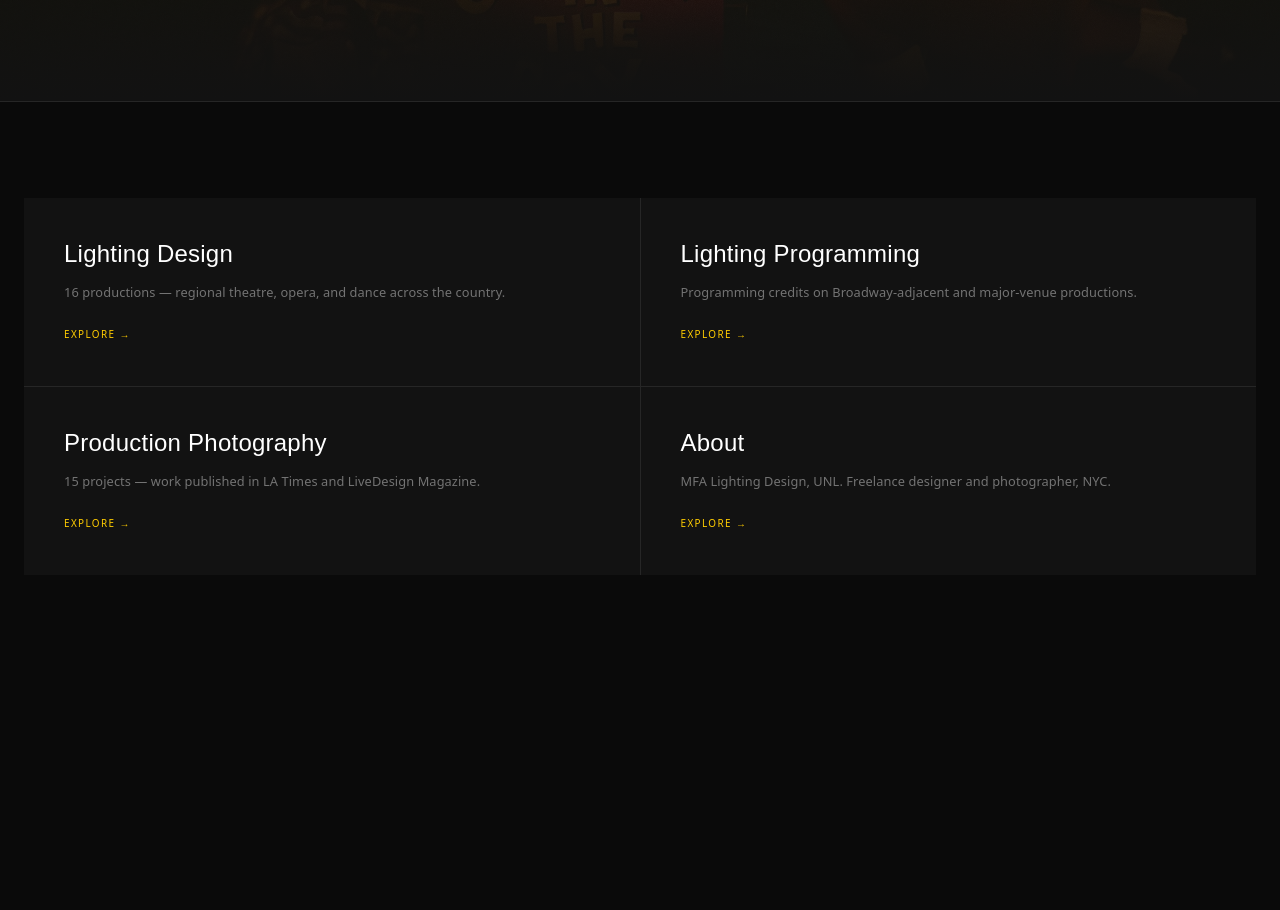
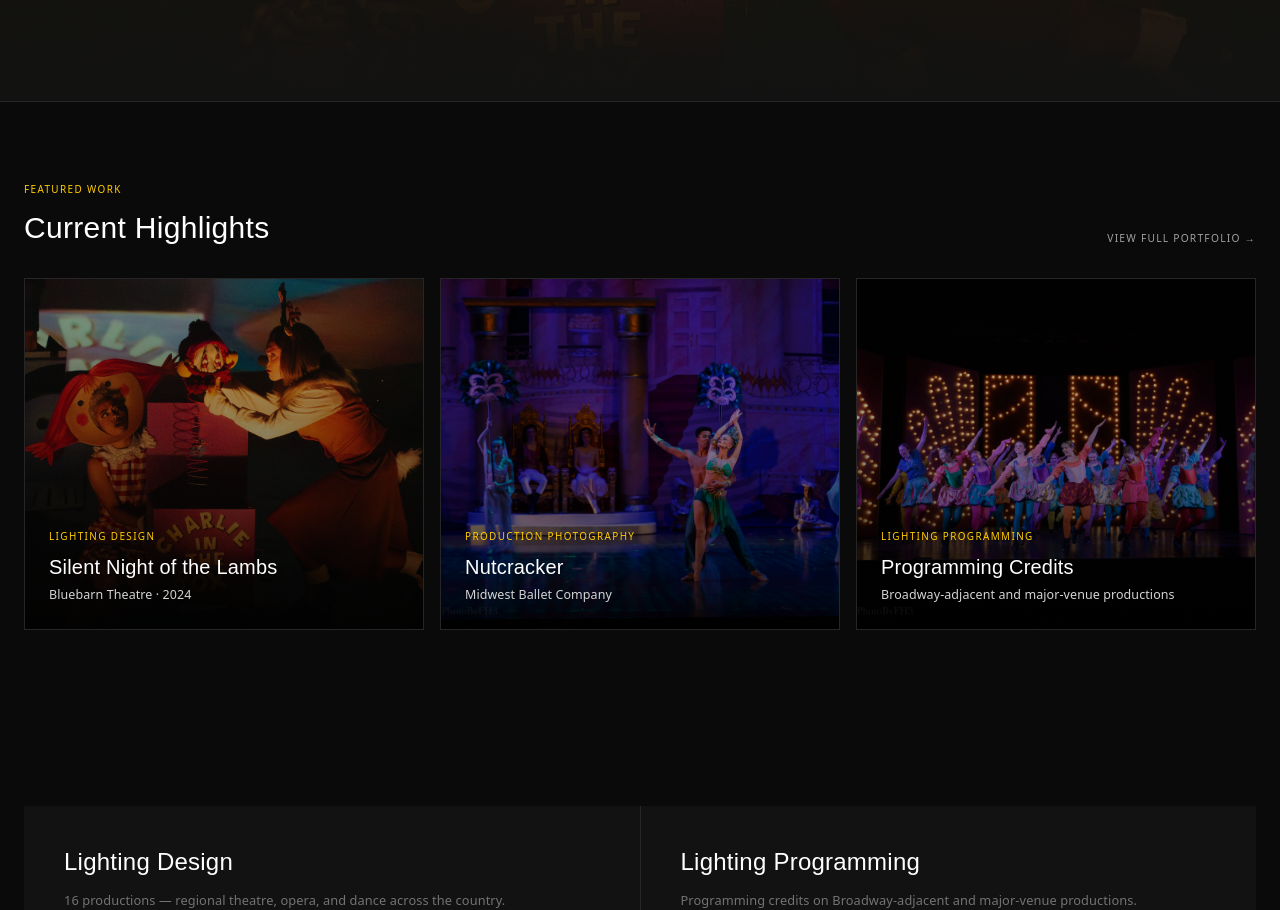
Before and after one commit to pedropipehitter/fh3lighting-website, a Next.js app: page / in a window 1280 px wide. Shown: the part 682-1592 px from the top of the page. Before the commit the page ends 1353 px from the top, so only its background shows below. Built offline with nearby package versions, Linux system fonts and the light colour scheme.

Commit message:
Add featured work module to homepage

```diff
--- a/app/page.tsx
+++ b/app/page.tsx
@@ -24,6 +24,30 @@ const sections = [
     href: "/about",
     title: "About",
     description: "MFA Lighting Design, UNL. Freelance designer and photographer, NYC.",
+  },
+];
+
+const featuredWork = [
+  {
+    href: "/lighting-design/silent-night-of-the-lambs",
+    image: "/images/SNOTL129.jpg",
+    category: "Lighting Design",
+    title: "Silent Night of the Lambs",
+    detail: "Bluebarn Theatre · 2024",
+  },
+  {
+    href: "/production-photography/nutcracker",
+    image: "/images/121324-LNK-NUTCRACKER-FH3-12.JPG",
+    category: "Production Photography",
+    title: "Nutcracker",
+    detail: "Midwest Ballet Company",
+  },
+  {
+    href: "/lighting-programming",
+    image: "/images/080124-UCLA-MTSI-SOMETHING-ROTTEN-FH3-10.JPG",
+    category: "Lighting Programming",
+    title: "Programming Credits",
+    detail: "Broadway-adjacent and major-venue productions",
   },
 ];
 
@@ -77,6 +101,45 @@ export default function Home() {
         </div>
       </section>
 
+      {/* Featured work */}
+      <section className="max-w-7xl mx-auto px-6 py-20">
+        <div className="flex items-end justify-between mb-8 gap-4 flex-wrap">
+          <div>
+            <p className="font-ui-label text-[0.62rem] text-[#FFCC00] mb-3">Featured Work</p>
+            <h2 className="font-heading text-2xl sm:text-3xl text-white">Current Highlights</h2>
+          </div>
+          <Link
+            href="/lighting-design"
+            className="font-ui text-[0.64rem] uppercase tracking-[0.12em] text-neutral-400 hover:text-white transition-colors"
+          >
+            View Full Portfolio →
+          </Link>
+        </div>
+        <div className="grid grid-cols-1 md:grid-cols-3 gap-4">
+          {featuredWork.map((item) => (
+            <Link
+              key={item.href}
+              href={item.href}
+              className="group relative overflow-hidden border border-neutral-800 bg-neutral-900 min-h-[22rem]"
+            >
+              <Image
+                src={item.image}
+                alt={item.title}
+                fill
+                sizes="(min-width: 1024px) 33vw, 100vw"
+                className="object-cover transition-transform duration-500 group-hover:scale-105"
+              />
+              <div className="absolute inset-0 bg-gradient-to-t from-black/85 via-black/45 to-black/15" />
+              <div className="absolute bottom-0 left-0 right-0 p-6">
+                <p className="font-ui-label text-[0.62rem] text-[#FFCC00] mb-2">{item.category}</p>
+                <h3 className="font-heading text-xl text-white mb-1">{item.title}</h3>
+                <p className="text-[0.78rem] text-neutral-300">{item.detail}</p>
+              </div>
+            </Link>
+          ))}
+        </div>
+      </section>
+
       {/* Section cards */}
       <section className="max-w-7xl mx-auto px-6 py-24">
         <div className="grid grid-cols-1 sm:grid-cols-2 gap-px bg-neutral-800">
```
